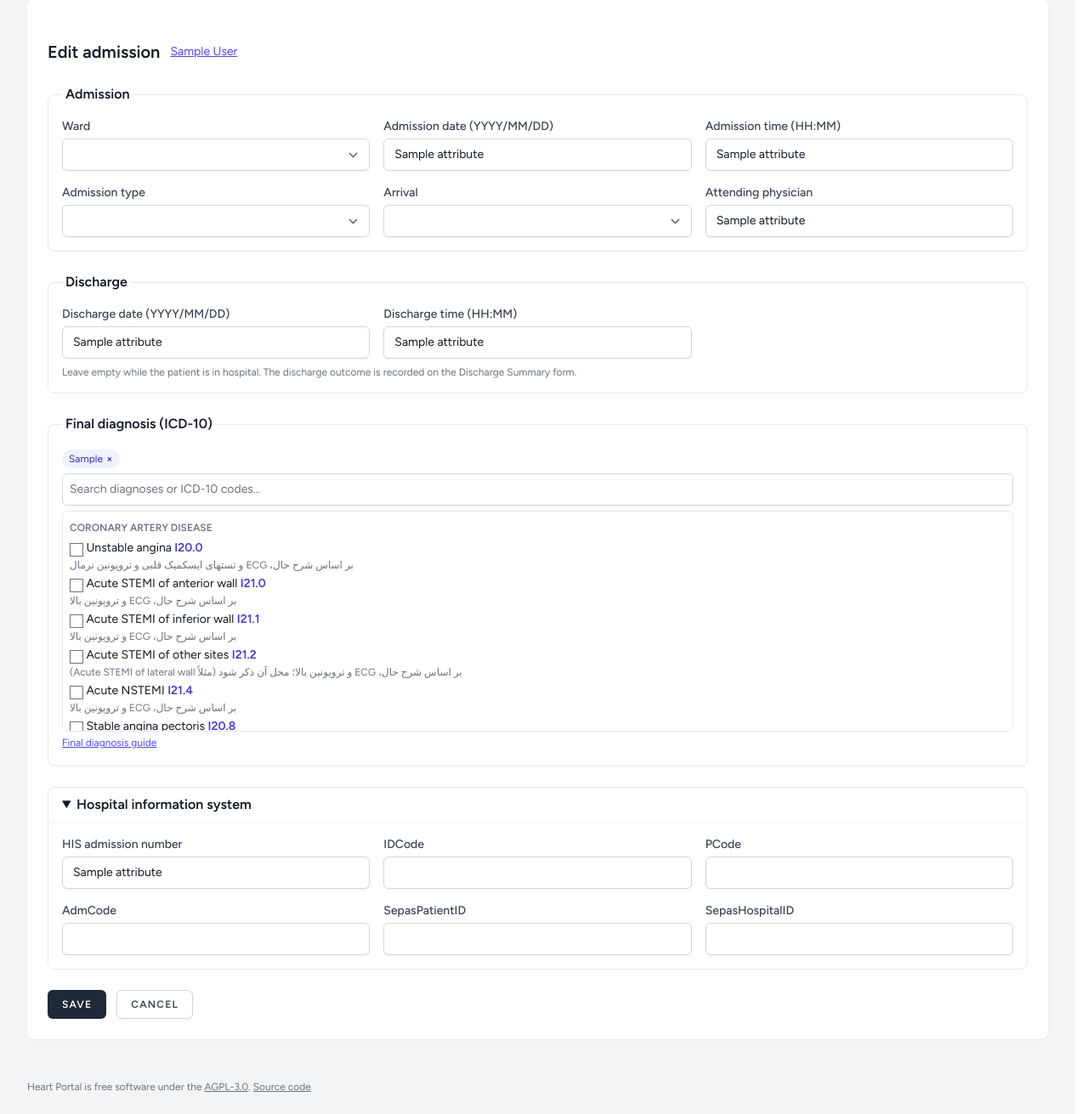
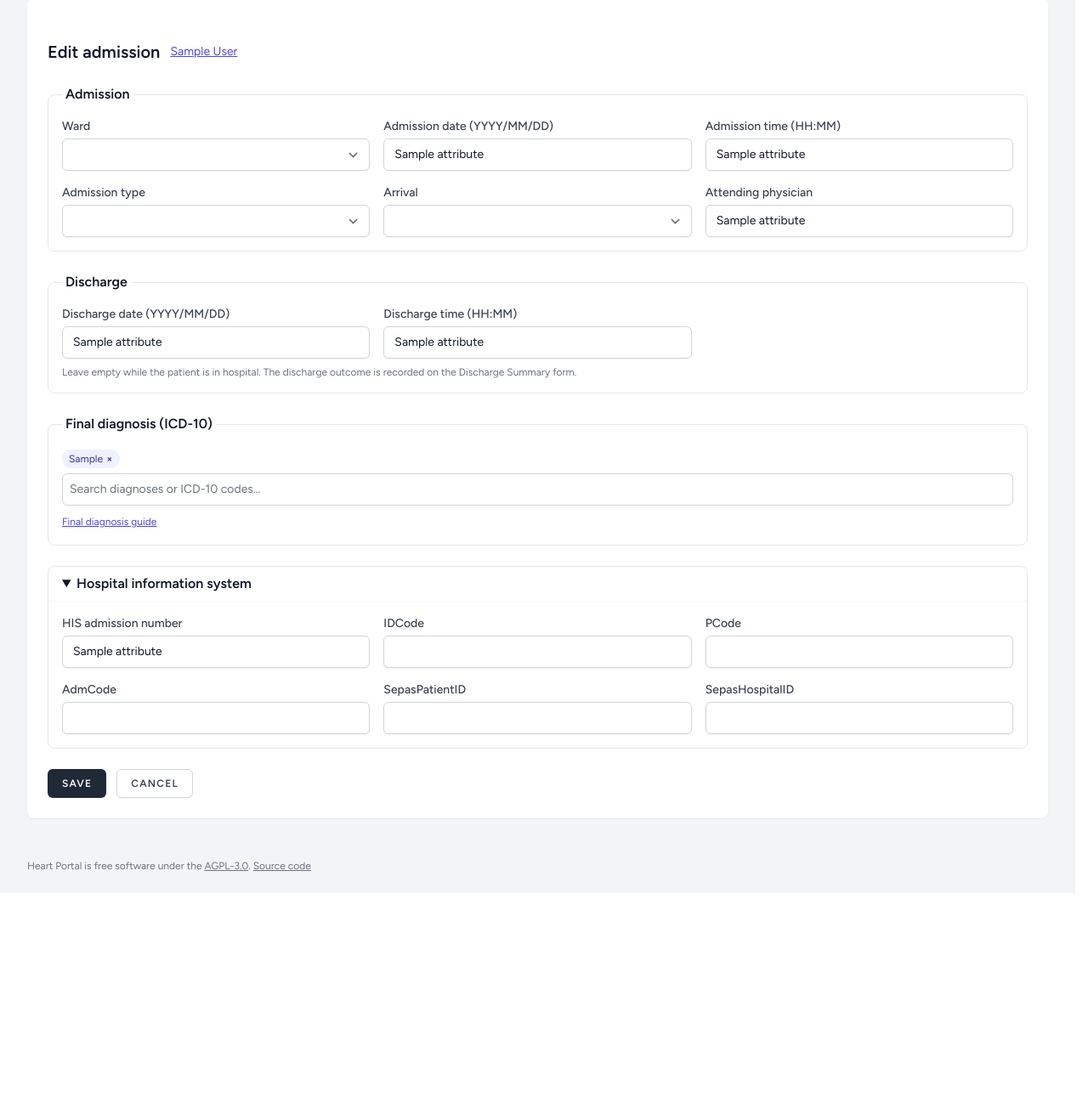
Before and after one commit to chethober/heart-portal, a Laravel app: template resources/views/admissions/form.blade.php in a window 1280 px wide. Shown: the part 230-1541 px from the top of the page at 85% size. After the commit the page ends 1255 px from the top, so only its background shows below. Run offline with Laravel 12, Linux system fonts and the light colour scheme; a user stored in the database is signed in; tables that the repository leaves empty hold one stand-in row (values such as "Sample post"); the template is opened without the code that fills it: most values are stand-ins (such as "Sample title", 1, 10 or a date in 2020); style sheets or scripts are compiled from the project's sources; parts of the project's set-up code (start-up, migrations or seed data) failed here and were passed over.

Commit message:
Split the discharge diagnoses into Px and Dx tabs, use checkboxes and fold the Others parts
- Primary Diagnosis (Px) and Final Diagnosis (Dx) are separate sections again.
- Every primary diagnosis and "For angiography / angioplasty / CABG / valve surgery" is a
  checkbox (ticked = Yes); a saved No or Unknown is no longer shown ticked.
- The final-diagnosis list shows once three letters are typed (also on admissions).
- A "collapse" section folds each group under its heading, one open at a time (the first with
  an error opens); Others uses it.

Co-Authored-By: Claude Opus 5.5 <noreply@anthropic.com>

```diff
--- a/app/Support/Procedures.php
+++ b/app/Support/Procedures.php
@@ -44,7 +44,7 @@ final class Procedures
     }
 
     /**
-     * @return list<array{title: string, abbr?: string, fa?: string, top?: bool, fields: array<string, array<string, mixed>>}>
+     * @return list<array{title: string, abbr?: string, fa?: string, top?: bool, collapse?: bool, fields: array<string, array<string, mixed>>}>
      */
     public static function sections(string $key): array
     {
--- a/config/procedures/discharge.php
+++ b/config/procedures/discharge.php
@@ -16,7 +16,8 @@
 | has the given value.
 |
 | Form-only keys: a "top" section is shown with the patient's details; "abbr"
-| is a section's short name in the section bar (its title shows on hover); "widget"
+| is a section's short name in the section bar (its title shows on hover); a
+| "collapse" section folds each group under its heading, one open at a time; "widget"
 | draws a choice as a "dropdown", a "checkbox" (ticked = 1) or "combine"
 | (checkboxes whose combination picks the code); a "retired" field is kept
 | (import, export, report) but no longer shown in the form or changed by it;
@@ -144,33 +145,38 @@ return [
             ],
         ],
         [
-            'title' => 'Diagnosis', 'abbr' => 'Dx', 'fa' => 'تشخیص',
+            'title' => 'Primary Diagnosis', 'abbr' => 'Px', 'fa' => 'تشخیص اولیه',
             'fields' => [
-                'stableangina' => ['type' => 'choice', 'label' => 'Stable Angina', 'group' => 'Primary Diagnosis', 'options' => ['9' => 'Unknown', '1' => 'Yes', '2' => 'No'], 'blank' => ['0']],
-                'STElevatedMI' => ['type' => 'choice', 'label' => 'ST Elevated MI', 'group' => 'Primary Diagnosis', 'options' => ['9' => 'Unknown', '1' => 'Yes', '2' => 'No'], 'blank' => ['0']],
-                'nonSTElevatedMI' => ['type' => 'choice', 'label' => 'Non ST Elevated MI', 'group' => 'Primary Diagnosis', 'options' => ['9' => 'Unknown', '1' => 'Yes', '2' => 'No'], 'blank' => ['0']],
-                'unstable_angina' => ['type' => 'choice', 'label' => 'unstable angina', 'group' => 'Primary Diagnosis', 'options' => ['9' => 'Unknown', '1' => 'Yes', '2' => 'No'], 'blank' => ['0']],
-                'positive_stress_test' => ['type' => 'choice', 'label' => 'Positive Stress Test (High Risk Patient)', 'group' => 'Primary Diagnosis', 'options' => ['9' => 'Unknown', '1' => 'Yes', '2' => 'No'], 'blank' => ['0']],
-                'cardiogenic_shock_within24hrs' => ['type' => 'choice', 'label' => 'cardiogenic shock within 24 hrs', 'group' => 'Primary Diagnosis', 'options' => ['9' => 'Unknown', '1' => 'Yes', '2' => 'No'], 'blank' => ['0']],
-                'LV_systolic_dysfunction' => ['type' => 'choice', 'label' => 'LV systolic dysfunction', 'group' => 'Primary Diagnosis', 'options' => ['9' => 'Unknown', '1' => 'Yes', '2' => 'No'], 'blank' => ['0']],
-                'cardiomyopathy' => ['type' => 'choice', 'label' => 'cardiomyopathy', 'group' => 'Primary Diagnosis', 'options' => ['9' => 'Unknown', '1' => 'Yes', '2' => 'No'], 'blank' => ['0']],
-                'pulmonary_hypertension' => ['type' => 'choice', 'label' => 'pulmonary hypertension', 'group' => 'Primary Diagnosis', 'options' => ['9' => 'Unknown', '1' => 'Yes', '2' => 'No'], 'blank' => ['0']],
-                'heart_failure' => ['type' => 'choice', 'label' => 'heart failure', 'group' => 'Primary Diagnosis', 'options' => ['9' => 'Unknown', '1' => 'Yes', '2' => 'No'], 'blank' => ['0']],
-                'peripheral_vascular_disease' => ['type' => 'choice', 'label' => 'peripheral vascular disease', 'group' => 'Primary Diagnosis', 'options' => ['9' => 'Unknown', '1' => 'Yes', '2' => 'No'], 'blank' => ['0']],
-                'cardiac_arrest_within_24hrs' => ['type' => 'choice', 'label' => 'cardiac arrest within 24hrs', 'group' => 'Primary Diagnosis', 'options' => ['9' => 'Unknown', '1' => 'Yes', '2' => 'No'], 'blank' => ['0']],
-                'arrhythmia' => ['type' => 'choice', 'label' => 'arrhythmia', 'group' => 'Primary Diagnosis', 'options' => ['9' => 'Unknown', '1' => 'Yes', '2' => 'No'], 'blank' => ['0']],
-                'typeOfArrhythmia' => ['type' => 'text', 'label' => 'Type Of Arrhythmia', 'group' => 'Primary Diagnosis', 'show_if' => ['arrhythmia', '1']],
-                'acute_lung_edema' => ['type' => 'choice', 'label' => 'acute pulmonary edema', 'group' => 'Primary Diagnosis', 'options' => ['9' => 'Unknown', '1' => 'Yes', '2' => 'No'], 'blank' => ['0']],
-                'lung_emboli' => ['type' => 'choice', 'label' => 'pulmonary emboli', 'group' => 'Primary Diagnosis', 'options' => ['9' => 'Unknown', '1' => 'Yes', '2' => 'No'], 'blank' => ['0']],
-                'heart_valvular_disease' => ['type' => 'choice', 'label' => 'heart valvular disease', 'group' => 'Primary Diagnosis', 'options' => ['9' => 'Unknown', '1' => 'Yes', '2' => 'No'], 'blank' => ['0']],
-                'for_angiography' => ['type' => 'choice', 'label' => 'For coronary angiography', 'fa' => 'جهت آنژیوگرافی عروق کرونر', 'group' => 'Primary Diagnosis', 'options' => ['0' => 'No', '1' => 'Yes'], 'blank' => ['9']],
-                'for_angioplasty' => ['type' => 'choice', 'label' => 'For coronary angioplasty', 'fa' => 'جهت آنژیوپلاستی عروق کرونر', 'group' => 'Primary Diagnosis', 'options' => ['0' => 'No', '1' => 'Yes'], 'blank' => ['9']],
-                'for_CABG' => ['type' => 'choice', 'label' => 'For CABG surgery', 'fa' => 'جهت عمل جراحی CABG', 'group' => 'Primary Diagnosis', 'options' => ['0' => 'No', '1' => 'Yes'], 'blank' => ['9']],
-                'for_heart_valve_surgery' => ['type' => 'choice', 'label' => 'For heart valve surgery', 'fa' => 'جهت عمل جراحی دریچه قلب', 'group' => 'Primary Diagnosis', 'options' => ['0' => 'No', '1' => 'Yes'], 'blank' => ['9']],
-                'other_indication' => ['type' => 'multiline', 'label' => 'other', 'group' => 'Primary Diagnosis'],
+                'stableangina' => ['type' => 'choice', 'widget' => 'checkbox', 'label' => 'Stable Angina', 'options' => ['9' => 'Unknown', '1' => 'Yes', '2' => 'No'], 'blank' => ['0']],
+                'STElevatedMI' => ['type' => 'choice', 'widget' => 'checkbox', 'label' => 'ST Elevated MI', 'options' => ['9' => 'Unknown', '1' => 'Yes', '2' => 'No'], 'blank' => ['0']],
+                'nonSTElevatedMI' => ['type' => 'choice', 'widget' => 'checkbox', 'label' => 'Non ST Elevated MI', 'options' => ['9' => 'Unknown', '1' => 'Yes', '2' => 'No'], 'blank' => ['0']],
+                'unstable_angina' => ['type' => 'choice', 'widget' => 'checkbox', 'label' => 'unstable angina', 'options' => ['9' => 'Unknown', '1' => 'Yes', '2' => 'No'], 'blank' => ['0']],
+                'positive_stress_test' => ['type' => 'choice', 'widget' => 'checkbox', 'label' => 'Positive Stress Test (High Risk Patient)', 'options' => ['9' => 'Unknown', '1' => 'Yes', '2' => 'No'], 'blank' => ['0']],
+                'cardiogenic_shock_within24hrs' => ['type' => 'choice', 'widget' => 'checkbox', 'label' => 'cardiogenic shock within 24 hrs', 'options' => ['9' => 'Unknown', '1' => 'Yes', '2' => 'No'], 'blank' => ['0']],
+                'LV_systolic_dysfunction' => ['type' => 'choice', 'widget' => 'checkbox', 'label' => 'LV systolic dysfunction', 'options' => ['9' => 'Unknown', '1' => 'Yes', '2' => 'No'], 'blank' => ['0']],
+                'cardiomyopathy' => ['type' => 'choice', 'widget' => 'checkbox', 'label' => 'cardiomyopathy', 'options' => ['9' => 'Unknown', '1' => 'Yes', '2' => 'No'], 'blank' => ['0']],
+                'pulmonary_hypertension' => ['type' => 'choice', 'widget' => 'checkbox', 'label' => 'pulmonary hypertension', 'options' => ['9' => 'Unknown', '1' => 'Yes', '2' => 'No'], 'blank' => ['0']],
+                'heart_failure' => ['type' => 'choice', 'widget' => 'checkbox', 'label' => 'heart failure', 'options' => ['9' => 'Unknown', '1' => 'Yes', '2' => 'No'], 'blank' => ['0']],
+                'peripheral_vascular_disease' => ['type' => 'choice', 'widget' => 'checkbox', 'label' => 'peripheral vascular disease', 'options' => ['9' => 'Unknown', '1' => 'Yes', '2' => 'No'], 'blank' => ['0']],
+                'cardiac_arrest_within_24hrs' => ['type' => 'choice', 'widget' => 'checkbox', 'label' => 'cardiac arrest within 24hrs', 'options' => ['9' => 'Unknown', '1' => 'Yes', '2' => 'No'], 'blank' => ['0']],
+                'arrhythmia' => ['type' => 'choice', 'widget' => 'checkbox', 'label' => 'arrhythmia', 'options' => ['9' => 'Unknown', '1' => 'Yes', '2' => 'No'], 'blank' => ['0']],
+                'acute_lung_edema' => ['type' => 'choice', 'widget' => 'checkbox', 'label' => 'acute pulmonary edema', 'options' => ['9' => 'Unknown', '1' => 'Yes', '2' => 'No'], 'blank' => ['0']],
+                'lung_emboli' => ['type' => 'choice', 'widget' => 'checkbox', 'label' => 'pulmonary emboli', 'options' => ['9' => 'Unknown', '1' => 'Yes', '2' => 'No'], 'blank' => ['0']],
+                'heart_valvular_disease' => ['type' => 'choice', 'widget' => 'checkbox', 'label' => 'heart valvular disease', 'options' => ['9' => 'Unknown', '1' => 'Yes', '2' => 'No'], 'blank' => ['0']],
+                'for_angiography' => ['type' => 'choice', 'widget' => 'checkbox', 'label' => 'For coronary angiography', 'fa' => 'جهت آنژیوگرافی عروق کرونر', 'options' => ['0' => 'No', '1' => 'Yes'], 'blank' => ['9']],
+                'for_angioplasty' => ['type' => 'choice', 'widget' => 'checkbox', 'label' => 'For coronary angioplasty', 'fa' => 'جهت آنژیوپلاستی عروق کرونر', 'options' => ['0' => 'No', '1' => 'Yes'], 'blank' => ['9']],
+                'for_CABG' => ['type' => 'choice', 'widget' => 'checkbox', 'label' => 'For CABG surgery', 'fa' => 'جهت عمل جراحی CABG', 'options' => ['0' => 'No', '1' => 'Yes'], 'blank' => ['9']],
+                'for_heart_valve_surgery' => ['type' => 'choice', 'widget' => 'checkbox', 'label' => 'For heart valve surgery', 'fa' => 'جهت عمل جراحی دریچه قلب', 'options' => ['0' => 'No', '1' => 'Yes'], 'blank' => ['9']],
+                'typeOfArrhythmia' => ['type' => 'text', 'label' => 'Type Of Arrhythmia', 'show_if' => ['arrhythmia', '1']],
+                'other_indication' => ['type' => 'multiline', 'label' => 'other'],
+            ],
+        ],
+        [
+            'title' => 'Final Diagnosis', 'abbr' => 'Dx', 'fa' => 'تشخیص نهایی',
+            'fields' => [
                 // Chosen from heart's final-diagnosis guide (config/diagnoses.php), with ICD-10 codes.
-                'final_diagnosis_codes' => ['type' => 'diagnoses', 'label' => 'Final diagnosis (ICD-10)', 'fa' => 'تشخیص نهایی (ICD-10)', 'group' => 'Final Diagnosis'],
-                'finalDiagnosis' => ['type' => 'multiline', 'label' => 'Final diagnosis', 'fa' => 'تشخیص نهایی', 'group' => 'Final Diagnosis'],
+                'final_diagnosis_codes' => ['type' => 'diagnoses', 'label' => 'Final diagnosis (ICD-10)', 'fa' => 'تشخیص نهایی (ICD-10)'],
+                'finalDiagnosis' => ['type' => 'multiline', 'label' => 'Final diagnosis', 'fa' => 'تشخیص نهایی'],
             ],
         ],
         [
@@ -327,7 +333,8 @@ return [
         [
             'title' => 'Others', 'abbr' => 'Others', 'fa' => 'سایر موارد',
             // Each part's fields are headed by its name (the former sections Other Non-invasive
-            // Tests, MI / HF / CABG Specific).
+            // Tests, MI / HF / CABG Specific), each part collapsed under its heading.
+            'collapse' => true,
             'fields' => [
                 'exercise_stress_test' => ['type' => 'choice', 'label' => 'exercise stress test', 'group' => 'Other Non-invasive Tests', 'options' => ['9' => 'Unknown', '1' => 'Yes', '2' => 'No'], 'blank' => ['0']],
                 'result_exercise_stress_test' => ['type' => 'choice', 'label' => 'result exercise stress test', 'group' => 'Other Non-invasive Tests', 'options' => ['9' => 'unavailable', '1' => 'low risk for CAD', '2' => 'intermediate risk for CAD', '3' => 'high risk for CAD'], 'show_if' => ['exercise_stress_test', '1']],
--- a/resources/views/clinical/partials/diagnosis-picker.blade.php
+++ b/resources/views/clinical/partials/diagnosis-picker.blade.php
@@ -1,7 +1,8 @@
 @php
     /**
      * Final-diagnosis picker (config/diagnoses.php, heart's ICD guide): a searchable list of
-     * diagnoses with their ICD-10 codes and criteria, posted as {$name}[]. Used on the discharge
+     * diagnoses with their ICD-10 codes and criteria, posted as {$name}[]. The list shows once three
+     * letters are typed; the chosen ones show as chips above it. Used on the discharge
      * summary and on admissions; styled inline so it fits both the echo-style and dashboard forms.
      *
      * @var string $name
@@ -10,7 +11,7 @@
     $selected = array_values((array) ($selected ?? []));
     $all = App\Support\Diagnoses::all();
 @endphp
-<div x-data="{ q: '', chosen: @js($selected), match(text) { return this.q === '' || text.toLowerCase().includes(this.q.toLowerCase()) } }"
+<div x-data="{ q: '', chosen: @js($selected), get searching() { return this.q.trim().length >= 3 }, match(text) { return text.toLowerCase().includes(this.q.trim().toLowerCase()) } }"
      dir="ltr" style="width: 100%; text-align: left;">
     <div style="display: flex; flex-wrap: wrap; gap: 6px; margin-bottom: 6px;" x-show="chosen.length" x-cloak>
         <template x-for="key in chosen" :key="key">
@@ -22,7 +23,8 @@
     </div>
     <input type="search" x-model="q" placeholder="Search diagnoses or ICD-10 codes…" aria-label="Search diagnoses"
            style="width: 100%; margin-bottom: 6px; padding: 6px 8px; border: 1px solid #d1d5db; border-radius: 6px; font-size: 14px;">
-    <div style="max-height: 260px; overflow-y: auto; border: 1px solid #e5e7eb; border-radius: 6px; padding: 4px 8px; background: #fff;">
+    {{-- Hidden rather than removed while searching is off, so the ticked boxes are still posted. --}}
+    <div x-show="searching" x-cloak style="max-height: 260px; overflow-y: auto; border: 1px solid #e5e7eb; border-radius: 6px; padding: 4px 8px; background: #fff;">
         @foreach (App\Support\Diagnoses::groups() as $group => $entries)
             <div x-show="@js(collect($entries)->map(fn ($entry) => $entry['label'].' '.$entry['icd10'].' '.$group)->values()).some((text) => match(text))">
                 <div style="margin: 6px 0 2px; font-size: 12px; font-weight: 600; text-transform: uppercase; color: #6b7280;">{{ $group }}</div>
@@ -41,5 +43,6 @@
             </div>
         @endforeach
     </div>
+    <p x-show="q.trim() !== '' && ! searching" x-cloak style="margin: 0; font-size: 12px; color: #6b7280;">Type at least 3 letters to search.</p>
     <a href="{{ route('help') }}#diagnoses" target="_blank" style="display: inline-block; margin-top: 4px; font-size: 12px; color: #4f46e5; text-decoration: underline;">Final diagnosis guide</a>
 </div>
--- a/resources/views/procedures/partials/checkbox-group-items.blade.php
+++ b/resources/views/procedures/partials/checkbox-group-items.blade.php
@@ -1,6 +1,6 @@
 @foreach ($fields as $name => $field)
     <label class="{{ $class }}" @if (! $shared && $visible($field)) x-show="{{ $visible($field) }}" x-cloak @endif>
-        <input type="checkbox" name="{{ $name }}" value="1" @checked((bool) $value($name))
+        <input type="checkbox" name="{{ $name }}" value="1" @checked((string) $value($name) === '1')
                @if ($watched->has($name)) x-on:change="v['{{ $name }}'] = $event.target.checked ? '1' : ''" @endif>
         <span>{{ $field['label'] }}</span>
     </label>
```
Also changed, not shown: resources/views/procedures/form.blade.php (+23 -14 lines), resources/views/procedures/partials/group-items.blade.php (added, +15 -0 lines), resources/views/studies/partials/form-styles.php (+45 -0 lines), tests/Feature/ProcedureStudiesTest.php (+42 -1 lines).
